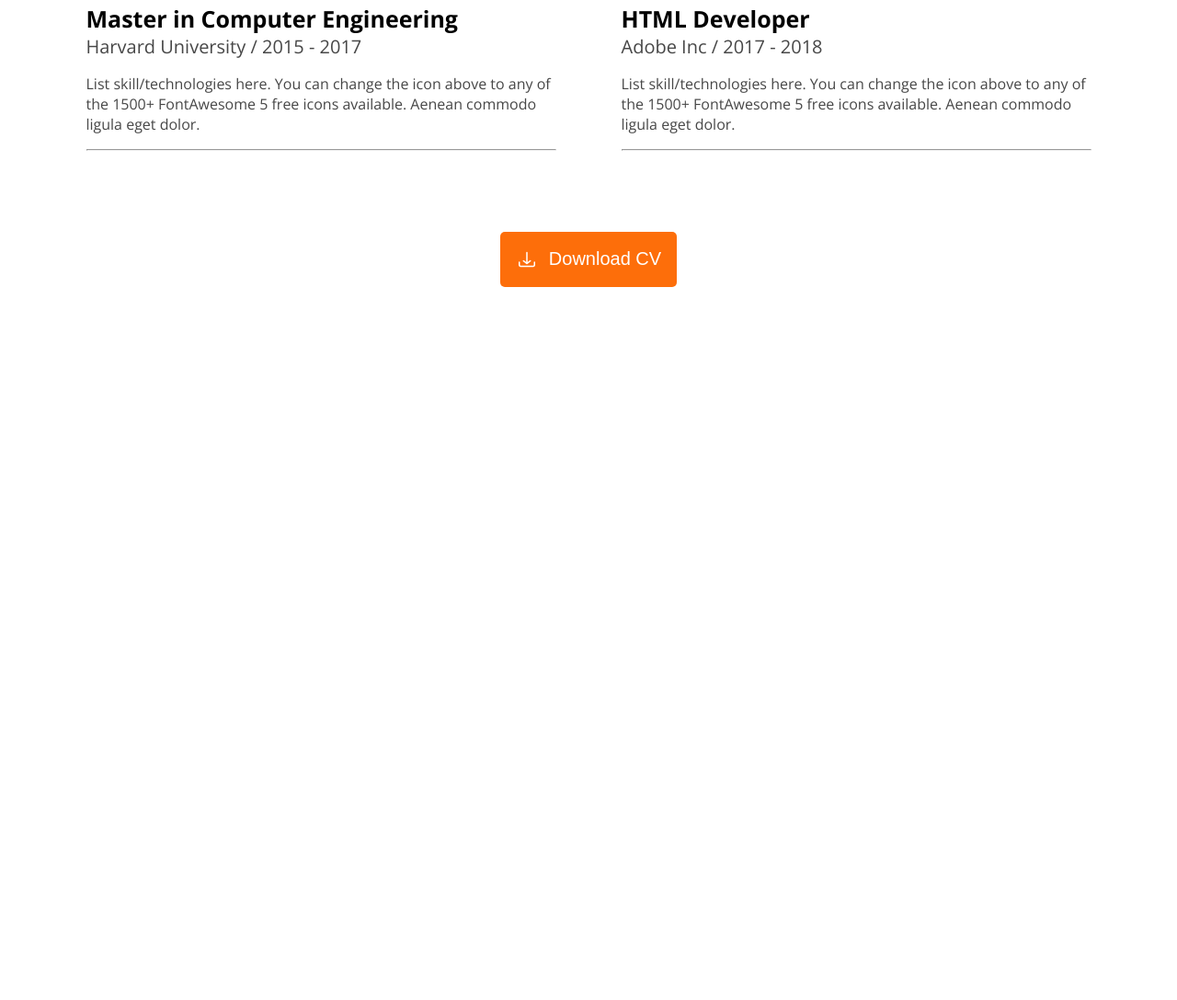
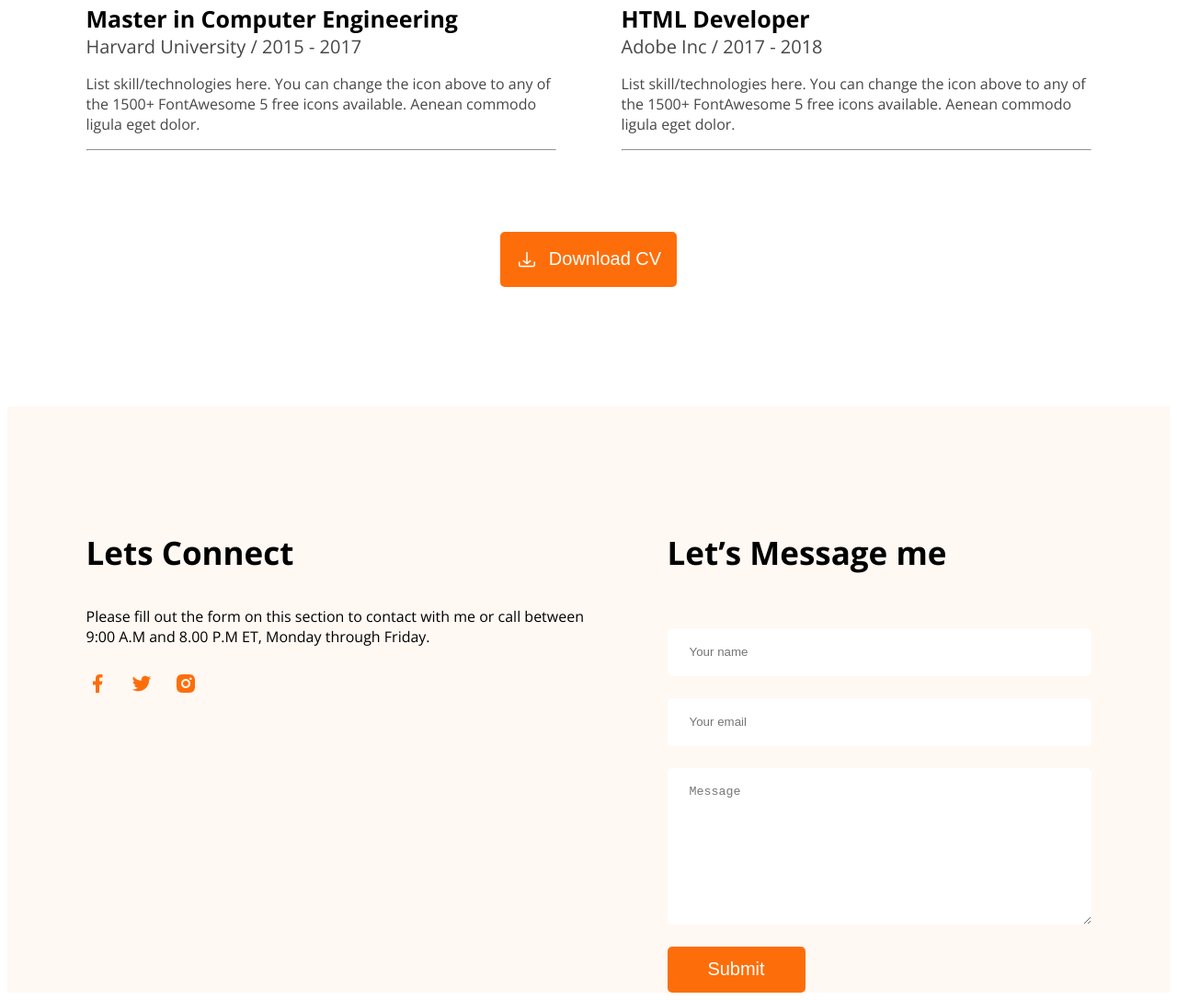
Before and after one commit to akabane755/PH2, a plain HTML site: page index.html in a window 1280 px wide. Shown: the part 3219-4306 px from the top of the page at 92% size. Before the commit the page ends 3539 px from the top, so only its background shows below. Drawn offline with nearby package versions, Linux system fonts and the light colour scheme.

Commit message:
fourth commit

```diff
--- a/index.html
+++ b/index.html
@@ -162,6 +162,28 @@
      <button class="btn1 " style="margin-top:620px;"><div class="btn11"><img src="images/icons/icondown.png" style="padding-right: 12px; ">Download CV</div></button>
             </div>
         </section>
+        <footer >
+            <div class="f ">
+                <div class="f1">
+                    <h3>Lets Connect</h3>
+                    <p>Please fill out the form on this section to contact with me or call between 9:00 A.M and 8.00 P.M ET, Monday through Friday.</p>
+                    <div class="img1">
+                        <img src="images/icons/facebook.png" >
+                     <img src="images/icons/twitter.png" >
+                     <img src="images/icons/insta.png" ></div>
+                </div>
+                <div class="f2">
+                    <h3>Let’s Message me</h3>
+
+                    <input type="text" name="name" id="r1" style="height: 50px; padding-left: 24px; border-radius: 5px; border: none;" placeholder="Your name"  >
+                    <input type="email" name="email" id="r2" style="height: 50px; padding-left: 24px; border-radius: 5px; border: none;" placeholder="Your email">
+                    <textarea name="text" id="r3" rows="4" style="height: 150px;padding-left: 24px;padding-top: 18px; border-radius: 5px; border: none;" placeholder="Message"></textarea>
+
+                    <input type="submit" value="Submit" cols="1" class="b1">
+
+                </div>
+            </div>
+        </footer>
     </main>
 </body>
 
--- a/style.css
+++ b/style.css
@@ -211,3 +211,43 @@ justify-content: center;
         font-size:16px;
         color: rgba(71, 71, 71, 1);
       }
+      .f1 p{
+        width: 562px;
+        height: 56px;
+      }
+      .f{
+        display: flex;
+        justify-content: center;
+
+        gap:70px;
+        margin-top:130px;
+        background-color: #FFF8F3;
+        padding-top: 100px;
+      }
+
+      .f2{
+        display: flex;
+        flex-direction: column;
+        width:461px;
+        gap:24px;
+
+      }
+      footer .b1
+      {
+        height: 50px;
+        width: 150px;
+        font:bold;
+        font-size: 20px;
+        color:white;
+        background-color: #FD6E0A;
+        border: none;
+        border-radius: 5px;
+      }
+      footer h3{
+        font-size: 35px;
+        font:bold;
+      }
+      footer .img1{
+        display: flex;
+        gap:24px;
+      }
```
